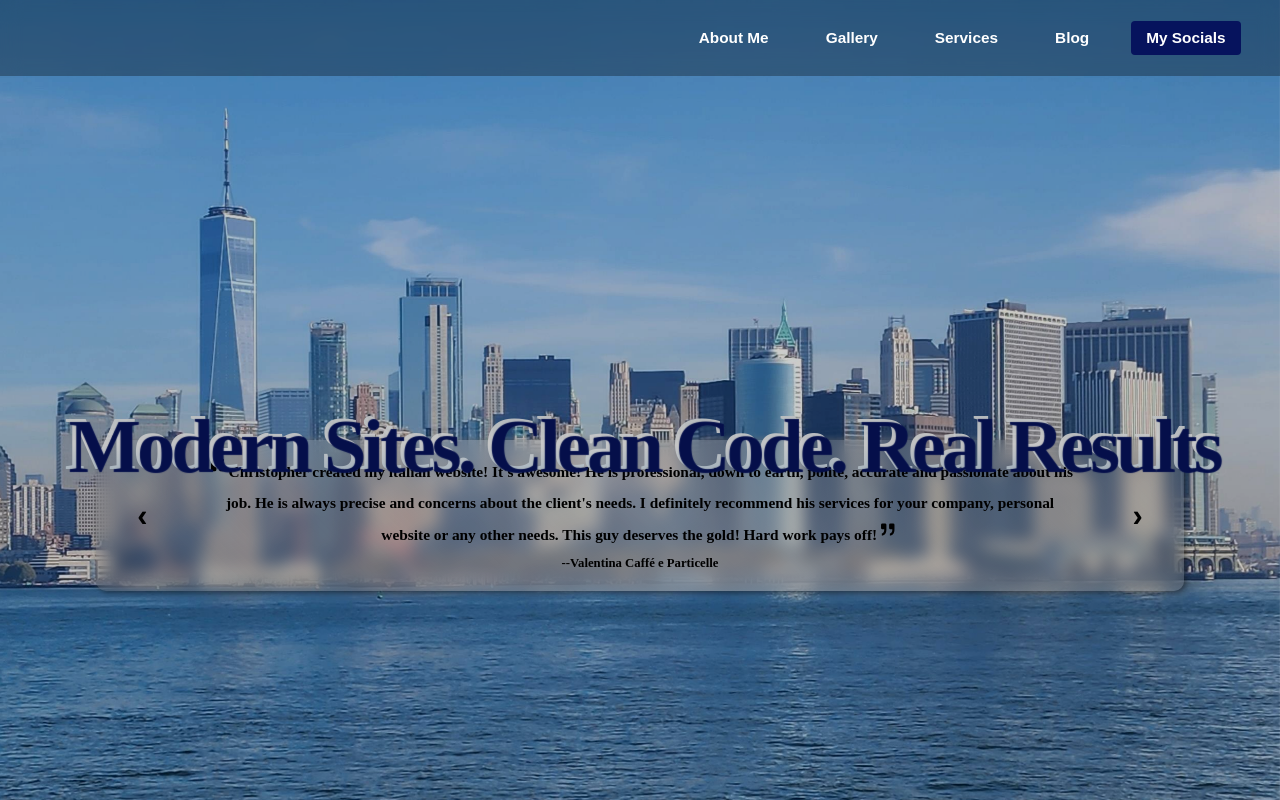
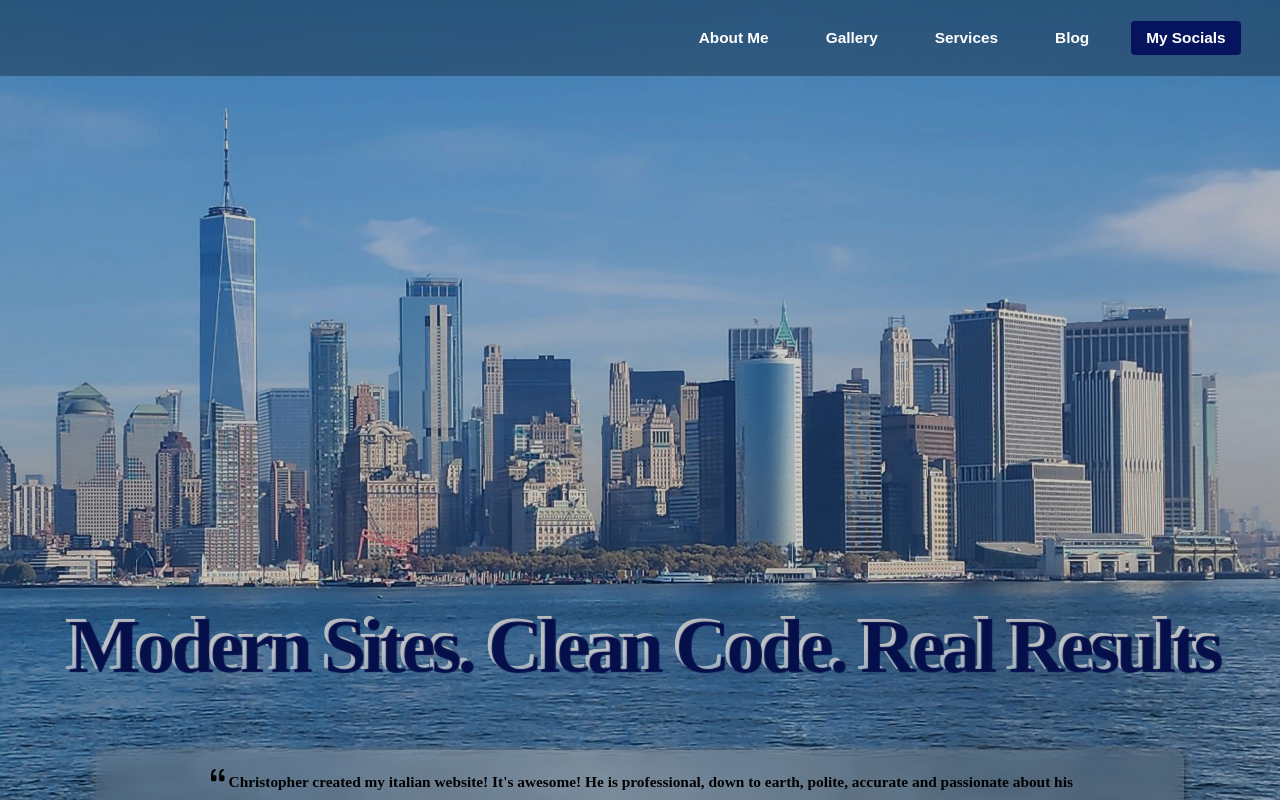
Before and after one commit to CRobinson1985/Portfolio, a React (Vite) app: page / in a window 1280 px wide. Shown: the top 800 px of the page. Built offline with nearby package versions, Linux system fonts and the light colour scheme; a web font is replaced by a local one.

Commit message:
v0.372 --tweaked hero section to be slightly more consistent. --removed 1400px media query

```diff
--- a/src/components/Hero/hero.css
+++ b/src/components/Hero/hero.css
@@ -109,18 +109,19 @@
   .hero h1 {
     text-shadow: 2px 2px 1px rgb(6, 19, 93);
     letter-spacing: -2px;
+    top: 20vh;
   }
   .hero .card {
     width: 85%;
   }
 }
-@media (max-width: 1400px) {
+
+@media (max-width: 900px) {
   .hero h1 {
-    top: 50vh;
+    top: 20vh;
   }
-
   .hero-content {
-    padding-top: 55vh;
+    padding-top: 40vh;
   }
 }
 
```
